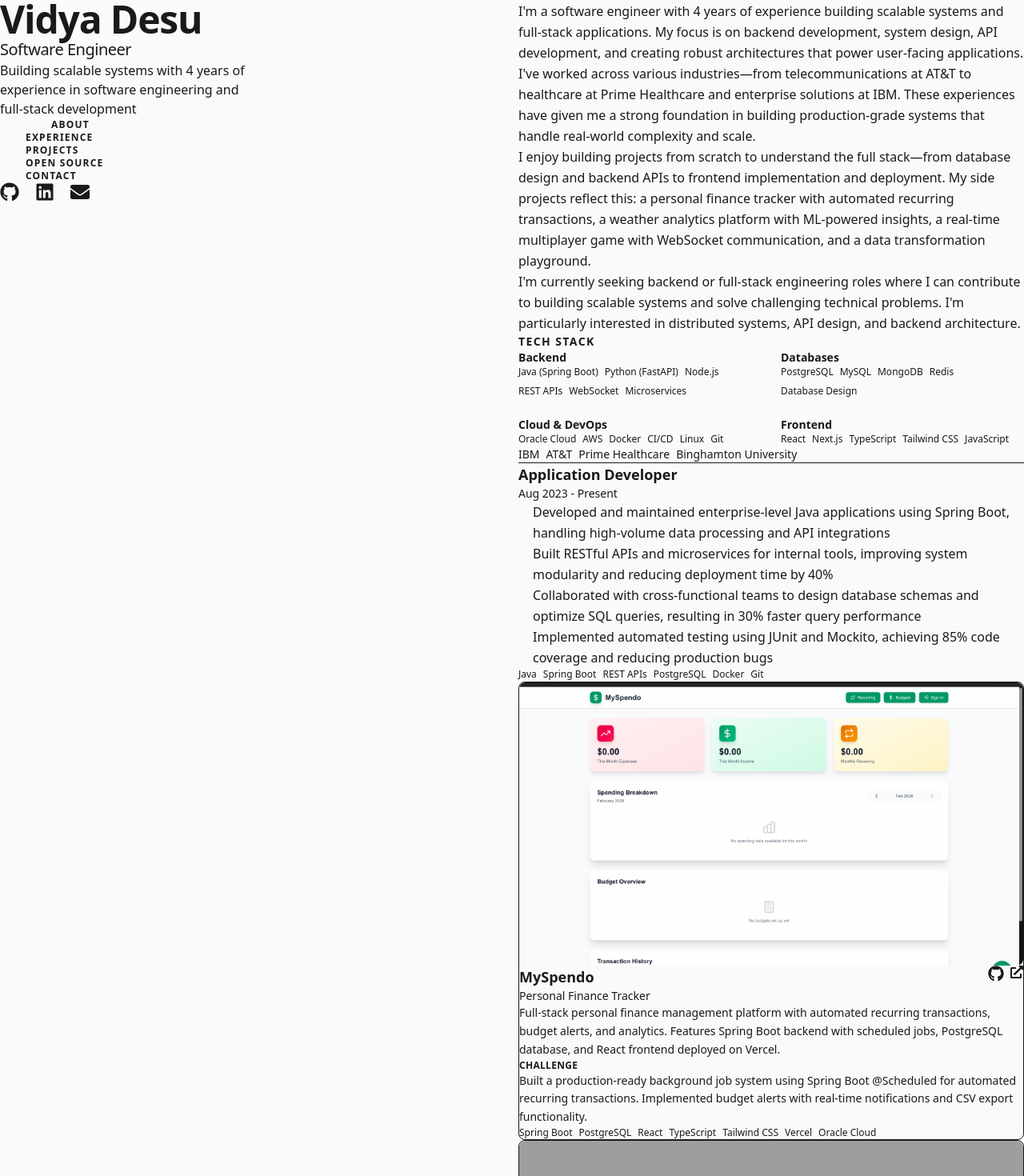
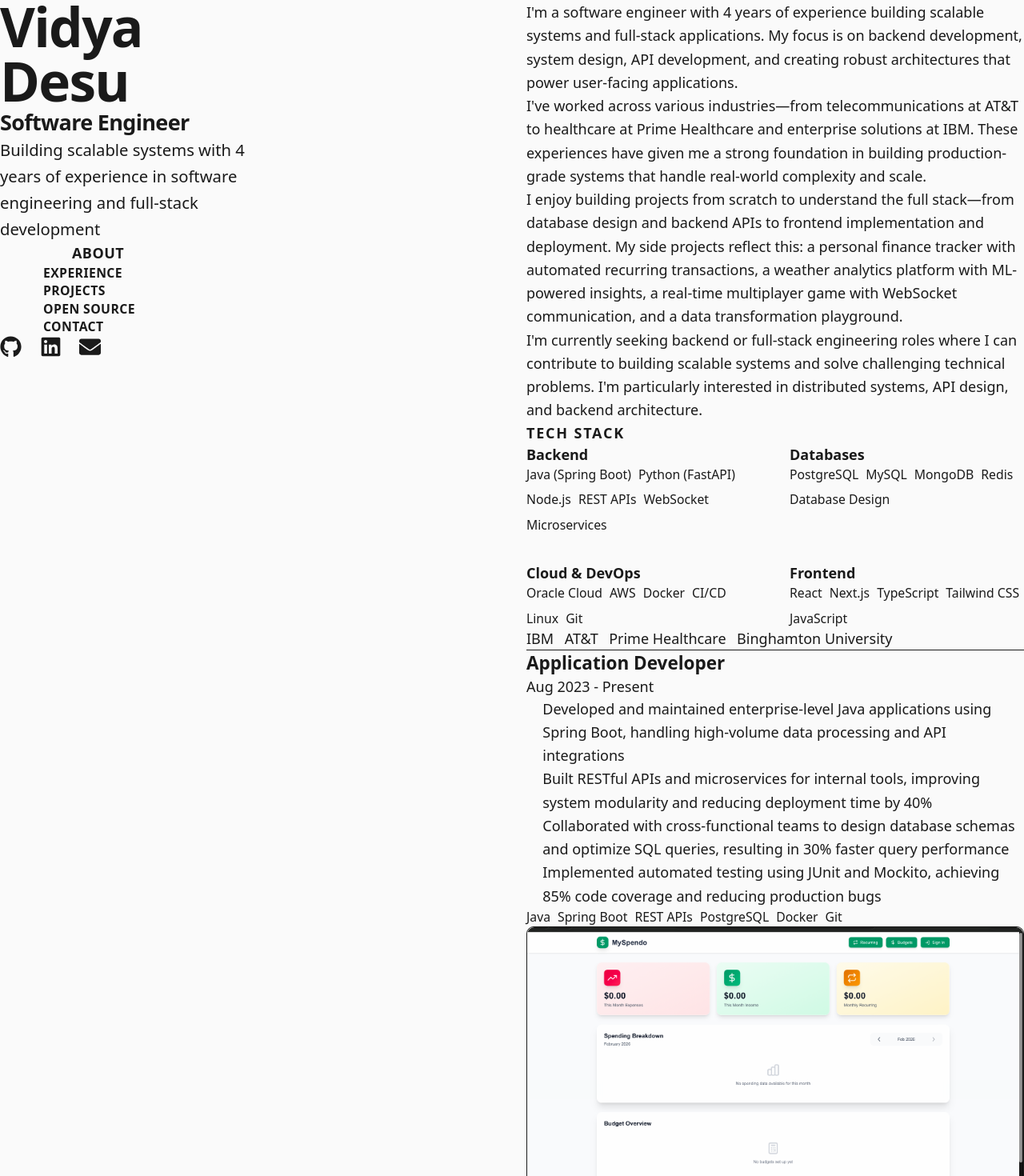
Before and after one commit to vidya381/Portfolio, a Next.js app: page / in a window 1280 px wide. Shown: the top 1470 px of the page at 80% size. Built offline with nearby package versions, Linux system fonts and the light colour scheme; grey boxes are pictures that could not be loaded.

Commit message:
Improve UI with larger typography and better spacing

```diff
--- a/src/app/globals.css
+++ b/src/app/globals.css
@@ -10,6 +10,11 @@
   margin: 0;
 }
 
+html {
+  scroll-behavior: smooth;
+  font-size: 18px;
+}
+
 html,
 body {
   max-width: 100vw;
@@ -20,9 +25,15 @@
   color: #1a1a1a;
   background: #fafafa;
   font-family: var(--font-inter);
+  line-height: 1.7;
 }
 
 a {
   color: inherit;
   text-decoration: none;
+  transition: all 0.25s cubic-bezier(0.645, 0.045, 0.355, 1);
 }
+
+a:hover {
+  color: #0891b2;
+}
--- a/src/app/page.tsx
+++ b/src/app/page.tsx
@@ -8,7 +8,7 @@
 export default function Home() {
   return (
     <div className="mx-auto min-h-screen max-w-screen-xl px-6 py-12 font-sans md:px-12 md:py-20 lg:px-24 lg:py-0">
-      <div className="lg:flex lg:justify-between lg:gap-4">
+      <div className="lg:flex lg:justify-between lg:gap-8">
         <header className="lg:sticky lg:top-0 lg:flex lg:max-h-screen lg:w-1/2 lg:flex-col lg:justify-between lg:py-24">
           <Sidebar />
         </header>
--- a/src/components/layout/Navigation.tsx
+++ b/src/components/layout/Navigation.tsx
@@ -34,28 +34,29 @@
 
   return (
     <nav className="nav hidden lg:block" aria-label="In-page jump links">
-      <ul className="mt-16 w-max">
+      <ul className="mt-20 w-max">
         {NAV_ITEMS.map(({ id, label }) => (
           <li key={id}>
             <button
               onClick={() => scrollToSection(id)}
               className={cn(
-                'group flex items-center py-3 transition-all',
+                'group flex items-center py-4 transition-all',
                 activeSection === id ? 'active' : ''
               )}
             >
               <span
                 className={cn(
-                  'nav-indicator mr-4 h-px w-8 bg-text-secondary transition-all group-hover:w-16 group-hover:bg-accent',
-                  activeSection === id && 'w-16 bg-accent'
+                  'nav-indicator mr-4 h-px bg-text-secondary transition-all duration-300',
+                  'w-12 group-hover:w-20 group-hover:bg-accent group-hover:h-0.5',
+                  activeSection === id && 'w-20 bg-accent h-0.5'
                 )}
               />
               <span
                 className={cn(
-                  'nav-text text-xs font-bold uppercase tracking-widest transition-all',
+                  'nav-text text-sm font-semibold uppercase tracking-wide transition-all',
                   activeSection === id
-                    ? 'text-foreground'
-                    : 'text-text-secondary group-hover:text-foreground'
+                    ? 'text-foreground text-base'
+                    : 'text-text-secondary group-hover:text-foreground group-hover:text-base'
                 )}
               >
                 {label}
--- a/src/components/layout/Sidebar.tsx
+++ b/src/components/layout/Sidebar.tsx
@@ -8,13 +8,13 @@
   return (
     <div className="lg:sticky lg:top-0 lg:flex lg:max-h-screen lg:w-1/2 lg:flex-col lg:justify-between lg:py-24">
       <div>
-        <h1 className="text-4xl font-bold tracking-tight text-foreground sm:text-5xl">
+        <h1 className="text-5xl font-bold tracking-tight text-foreground sm:text-6xl lg:text-5xl xl:text-6xl">
           {SITE_CONFIG.name}
         </h1>
-        <h2 className="mt-3 text-lg font-medium tracking-tight text-foreground sm:text-xl">
+        <h2 className="mt-4 text-xl font-semibold tracking-tight text-foreground sm:text-2xl">
           Software Engineer
         </h2>
-        <p className="mt-4 max-w-xs leading-normal text-text-secondary">
+        <p className="mt-6 max-w-sm text-lg leading-relaxed text-text-secondary">
           Building scalable systems with 4 years of experience in software engineering and full-stack development
         </p>
         <Navigation />
--- a/src/components/sections/About.tsx
+++ b/src/components/sections/About.tsx
@@ -5,9 +5,9 @@
 
 export default function About() {
   return (
-    <section id="about" className="mb-16 scroll-mt-16 lg:mb-24 lg:scroll-mt-24">
-      <div className="sticky top-0 z-20 -mx-6 mb-4 w-screen bg-background/75 px-6 py-5 backdrop-blur lg:sr-only lg:relative lg:top-auto lg:mx-auto lg:w-full lg:px-0 lg:py-0 lg:opacity-0">
-        <h2 className="text-sm font-bold uppercase tracking-widest text-foreground lg:sr-only">
+    <section id="about" className="mb-32 scroll-mt-16 lg:mb-36 lg:scroll-mt-24">
+      <div className="sticky top-0 z-20 -mx-6 mb-8 w-screen bg-background/75 px-6 py-5 backdrop-blur lg:sr-only lg:relative lg:top-auto lg:mx-auto lg:w-full lg:px-0 lg:py-0 lg:opacity-0">
+        <h2 className="text-base font-bold uppercase tracking-widest text-foreground lg:sr-only">
           About
         </h2>
       </div>
@@ -17,28 +17,28 @@
         viewport={{ once: true }}
         transition={{ duration: 0.5 }}
       >
-        <div className="space-y-4">
+        <div className="space-y-5">
           {aboutContent.paragraphs.map((paragraph, index) => (
-            <p key={index} className="text-text-secondary leading-relaxed">
+            <p key={index} className="text-base text-text-secondary leading-relaxed">
               {paragraph}
             </p>
           ))}
         </div>
 
         {/* Tech Stack Grid */}
-        <div className="mt-12">
-          <h3 className="mb-6 text-sm font-bold uppercase tracking-widest text-foreground">
+        <div className="mt-16">
+          <h3 className="mb-8 text-base font-bold uppercase tracking-widest text-foreground">
             Tech Stack
           </h3>
-          <div className="grid grid-cols-1 gap-6 sm:grid-cols-2">
+          <div className="grid grid-cols-1 gap-8 sm:grid-cols-2">
             {/* Backend */}
             <div>
-              <h4 className="mb-3 text-sm font-semibold text-accent">Backend</h4>
+              <h4 className="mb-4 text-base font-semibold text-accent">Backend</h4>
               <div className="flex flex-wrap gap-2">
                 {aboutContent.techStack.backend.map((tech) => (
                   <span
                     key={tech}
-                    className="rounded-full bg-accent/10 px-3 py-1 text-xs font-medium text-accent"
+                    className="rounded-full bg-accent/10 px-3 py-1.5 text-sm font-medium text-accent"
                   >
                     {tech}
                   </span>
@@ -48,12 +48,12 @@
 
             {/* Databases */}
             <div>
-              <h4 className="mb-3 text-sm font-semibold text-accent">Databases</h4>
+              <h4 className="mb-4 text-base font-semibold text-accent">Databases</h4>
               <div className="flex flex-wrap gap-2">
                 {aboutContent.techStack.databases.map((tech) => (
                   <span
                     key={tech}
-                    className="rounded-full bg-accent/10 px-3 py-1 text-xs font-medium text-accent"
+                    className="rounded-full bg-accent/10 px-3 py-1.5 text-sm font-medium text-accent"
                   >
                     {tech}
                   </span>
@@ -63,12 +63,12 @@
 
             {/* Cloud & DevOps */}
             <div>
-              <h4 className="mb-3 text-sm font-semibold text-accent">Cloud & DevOps</h4>
+              <h4 className="mb-4 text-base font-semibold text-accent">Cloud & DevOps</h4>
               <div className="flex flex-wrap gap-2">
                 {aboutContent.techStack.cloudDevOps.map((tech) => (
                   <span
                     key={tech}
-                    className="rounded-full bg-accent/10 px-3 py-1 text-xs font-medium text-accent"
+                    className="rounded-full bg-accent/10 px-3 py-1.5 text-sm font-medium text-accent"
                   >
                     {tech}
                   </span>
@@ -78,12 +78,12 @@
 
             {/* Frontend */}
             <div>
-              <h4 className="mb-3 text-sm font-semibold text-accent">Frontend</h4>
+              <h4 className="mb-4 text-base font-semibold text-accent">Frontend</h4>
               <div className="flex flex-wrap gap-2">
                 {aboutContent.techStack.frontend.map((tech) => (
                   <span
                     key={tech}
-                    className="rounded-full bg-accent/10 px-3 py-1 text-xs font-medium text-accent"
+                    className="rounded-full bg-accent/10 px-3 py-1.5 text-sm font-medium text-accent"
                   >
                     {tech}
                   </span>
--- a/src/components/sections/Experience.tsx
+++ b/src/components/sections/Experience.tsx
@@ -9,21 +9,21 @@
   const [activeTab, setActiveTab] = useState(0)
 
   return (
-    <section id="experience" className="mb-16 scroll-mt-16 lg:mb-24 lg:scroll-mt-24">
-      <div className="sticky top-0 z-20 -mx-6 mb-4 w-screen bg-background/75 px-6 py-5 backdrop-blur lg:sr-only lg:relative lg:top-auto lg:mx-auto lg:w-full lg:px-0 lg:py-0 lg:opacity-0">
-        <h2 className="text-sm font-bold uppercase tracking-widest text-foreground lg:sr-only">
+    <section id="experience" className="mb-32 scroll-mt-16 lg:mb-36 lg:scroll-mt-24">
+      <div className="sticky top-0 z-20 -mx-6 mb-8 w-screen bg-background/75 px-6 py-5 backdrop-blur lg:sr-only lg:relative lg:top-auto lg:mx-auto lg:w-full lg:px-0 lg:py-0 lg:opacity-0">
+        <h2 className="text-base font-bold uppercase tracking-widest text-foreground lg:sr-only">
           Experience
         </h2>
       </div>
       <div className="group/experience">
         {/* Tab Buttons */}
-        <div className="flex gap-2 overflow-x-auto border-b border-border pb-2">
+        <div className="flex gap-3 overflow-x-auto border-b border-border pb-3">
           {experiences.map((exp, index) => (
             <button
               key={exp.company}
               onClick={() => setActiveTab(index)}
               className={cn(
-                'whitespace-nowrap rounded-t-lg px-4 py-2 text-sm font-medium transition-all',
+                'whitespace-nowrap rounded-t-lg px-5 py-3 text-base font-medium transition-all',
                 activeTab === index
                   ? 'bg-accent/10 text-accent'
                   : 'text-text-secondary hover:bg-accent/5 hover:text-foreground'
@@ -42,32 +42,32 @@
             animate={{ opacity: 1, y: 0 }}
             exit={{ opacity: 0, y: -10 }}
             transition={{ duration: 0.2 }}
-            className="pt-6"
+            className="pt-8"
           >
-            <div className="mb-2">
-              <h3 className="text-lg font-semibold text-foreground">
+            <div className="mb-4">
+              <h3 className="text-xl font-semibold text-foreground">
                 {experiences[activeTab].role}
               </h3>
-              <p className="text-sm text-text-secondary">
+              <p className="text-base text-text-secondary">
                 {experiences[activeTab].duration}
               </p>
             </div>
 
-            <ul className="mt-4 space-y-3">
+            <ul className="mt-6 space-y-4">
               {experiences[activeTab].bullets.map((bullet, index) => (
-                <li key={index} className="flex gap-3 text-text-secondary">
-                  <span className="mt-1.5 h-1.5 w-1.5 shrink-0 rounded-full bg-accent" />
+                <li key={index} className="flex gap-3 text-base text-text-secondary">
+                  <span className="mt-2 h-1.5 w-1.5 shrink-0 rounded-full bg-accent" />
                   <span className="leading-relaxed">{bullet}</span>
                 </li>
               ))}
             </ul>
 
             {/* Tech Stack */}
-            <div className="mt-6 flex flex-wrap gap-2">
+            <div className="mt-8 flex flex-wrap gap-2">
               {experiences[activeTab].techStack.map((tech) => (
                 <span
                   key={tech}
-                  className="rounded-full bg-accent/10 px-3 py-1 text-xs font-medium text-accent"
+                  className="rounded-full bg-accent/10 px-3 py-1.5 text-sm font-medium text-accent"
                 >
                   {tech}
                 </span>
--- a/src/components/ui/ProjectCard.tsx
+++ b/src/components/ui/ProjectCard.tsx
@@ -19,7 +19,7 @@
       className="group relative rounded-lg border border-border bg-card p-6 transition-all hover:shadow-lg"
     >
       {/* Project Image */}
-      <div className="relative mb-4 aspect-video w-full overflow-hidden rounded-lg bg-text-secondary/10">
+      <div className="relative mb-6 aspect-video w-full overflow-hidden rounded-lg bg-text-secondary/10">
         <Image
           src={project.image}
           alt={project.title}
@@ -30,12 +30,12 @@
 
       {/* Content */}
       <div>
-        <div className="mb-2 flex items-start justify-between gap-2">
+        <div className="mb-3 flex items-start justify-between gap-2">
           <div>
-            <h3 className="text-lg font-semibold text-foreground group-hover:text-accent">
+            <h3 className="text-xl font-semibold text-foreground group-hover:text-accent">
               {project.title}
             </h3>
-            <p className="text-sm text-text-secondary">{project.subtitle}</p>
+            <p className="text-base text-text-secondary">{project.subtitle}</p>
           </div>
 
           {/* Links */}
@@ -65,17 +65,17 @@
           </div>
         </div>
 
-        <p className="mb-3 text-sm leading-relaxed text-text-secondary">
+        <p className="mb-4 text-base leading-relaxed text-text-secondary">
           {project.description}
         </p>
 
         {/* Challenge */}
         {project.challenge && (
-          <div className="mb-4 rounded-md bg-accent/5 p-3">
-            <p className="text-xs font-semibold uppercase tracking-wide text-accent">
+          <div className="mb-5 rounded-md bg-accent/5 p-4">
+            <p className="text-sm font-semibold uppercase tracking-wide text-accent">
               Challenge
             </p>
-            <p className="mt-1 text-sm leading-relaxed text-text-secondary">
+            <p className="mt-2 text-base leading-relaxed text-text-secondary">
               {project.challenge}
             </p>
           </div>
@@ -86,7 +86,7 @@
           {project.techStack.map((tech) => (
             <span
               key={tech}
-              className="rounded-full bg-accent/10 px-3 py-1 text-xs font-medium text-accent"
+              className="rounded-full bg-accent/10 px-3 py-1.5 text-sm font-medium text-accent"
             >
               {tech}
             </span>
```
Also changed, not shown: src/components/sections/Contact.tsx (+8 -8 lines), src/components/sections/OpenSource.tsx (+13 -13 lines), src/components/sections/Projects.tsx (+4 -4 lines).
